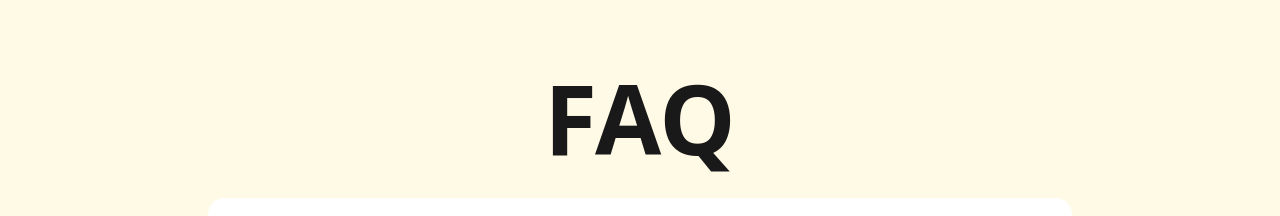
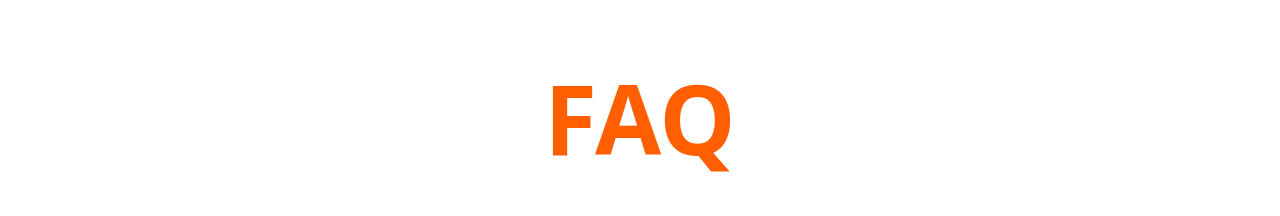
Before and after one commit to marmdhn/baitul-adab-react, a React (Create React App) app: page /contact-us in a window 1280 px wide. Shown: the part 1065-1281 px from the top of the page. Built offline with nearby package versions, Linux system fonts and the light colour scheme.

Commit message:
style: adjust color

```diff
--- a/src/pages/contact-us/faq.tsx
+++ b/src/pages/contact-us/faq.tsx
@@ -80,7 +80,7 @@ export default function Faq() {
   }, []);
 
   return (
-    <div className="flex min-h-screen w-full flex-col items-center overflow-x-hidden bg-[#FFFAE6]">
+    <div className="flex min-h-screen w-full flex-col items-center overflow-x-hidden">
       {showWhatsApp && (
         <FloatingWhatsApp
           avatar="/image/logo.svg"
@@ -93,7 +93,7 @@ export default function Faq() {
       )}
 
       <div className="w-full px-4 lg:px-16 py-20 lg:py-32 flex flex-col gap-8 items-center justify-center">
-        <span className="text-neutral text-8xl font-bold">FAQ</span>
+        <span className="text-8xl font-bold text-secondary-content">FAQ</span>
         <div className="flex flex-col w-full lg:w-3/4 gap-4">
           {faqItems.map((item, index) => (
             <FAQItem
```
